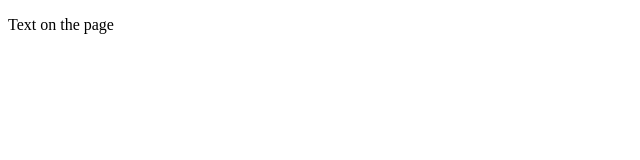
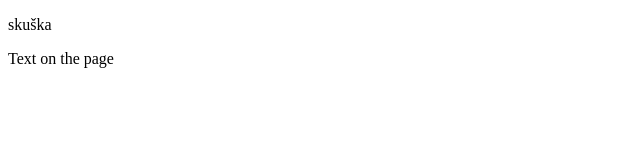
Before and after one commit to PatrikScerba/mygit, a plain HTML site: page index.html in a window 1280 px wide. Shown: the whole page, without its empty margins (0-640 px from the left). Drawn offline with Linux system fonts and the light colour scheme.

Commit message:
Added index.html file
Creating a new project and adding an HTML file named index.html thagt
contains the bvasic HTML code for the page..

```diff
--- a/index.html
+++ b/index.html
@@ -4,6 +4,7 @@
         <title>Name of the page</title>
     </head>
     <body>
+	<p>skuška</p>
         <p>Text on the page</p>
     </body>
 </html>
```
